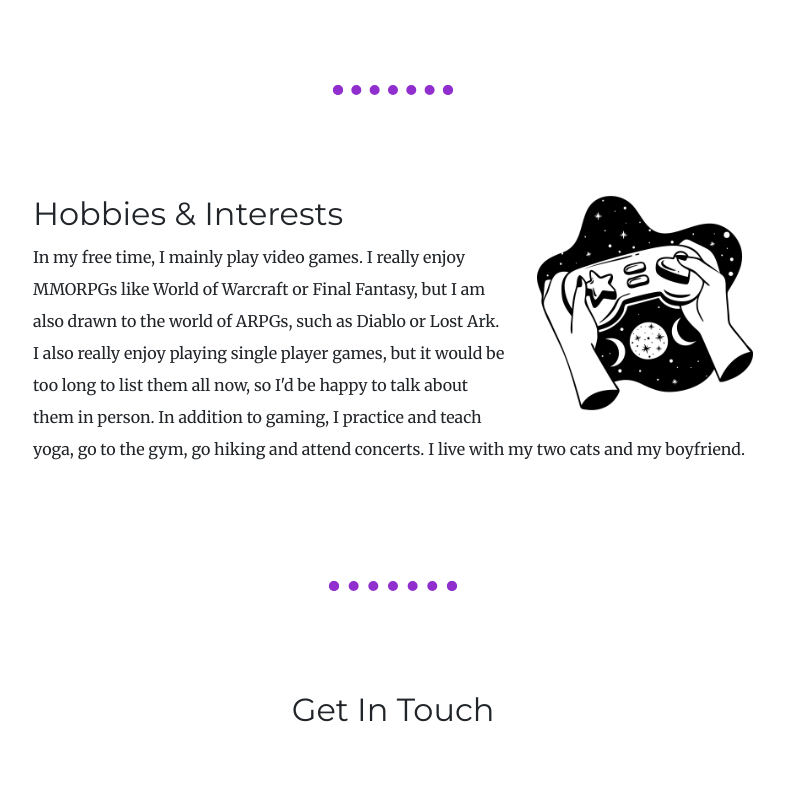
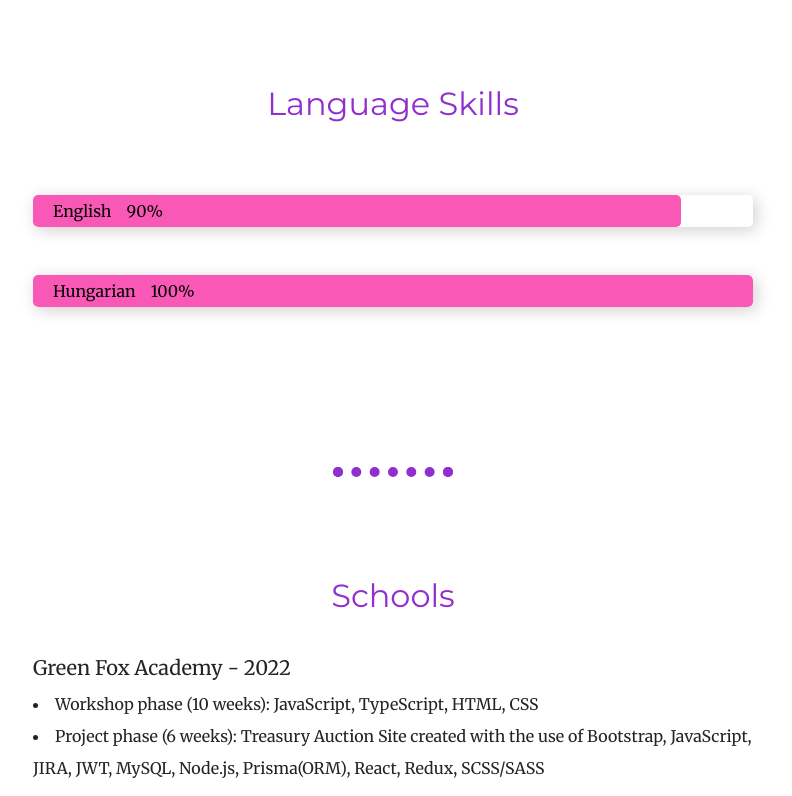
Before and after one commit to ngysc/personal-site, a React (Create React App) app: page / in a window 1280 px wide. Shown: the part 1780-2576 px from the top of the page, without its empty margins (247-1039 px from the left). Built offline with nearby package versions, Linux system fonts and the light colour scheme; a web font is replaced by a local one.

Commit message:
feat/style: add LanguageSkills and Schools, format the remaining flaws in design

```diff
--- a/src/Components/About.jsx
+++ b/src/Components/About.jsx
@@ -1,4 +1,5 @@
 import Skills from "./Skills";
+import LanguageSkills from "./LanguageSkills";
 import { useTranslation } from "react-i18next";
 import { Link } from "react-router-dom";
 
@@ -24,10 +25,23 @@ const About = () => {
             <Skills />
           </p>
         </div>
+        <h2>{t("languageSkills")}</h2>
+        <div className="skill-row first">
+          <p className="skill-para">
+            <LanguageSkills />
+          </p>
+        </div>
+        <hr />
+        <div className="skill-row second school">
+          <h2 className="school-title">{t("schools")}</h2>
+          <h5 className="skill2-para school">{t("school1")}</h5>
+          <li>{t("description")}</li>
+          <li>{t("description2")}</li>
+        </div>
         <hr />
         <div className="skill-row second">
           <img className="skill2-img" src="/assets/joystick.png" alt="" />
-          <h2>{t("hobbiesTitle")}</h2>
+          <h2 className="hobbies-title">{t("hobbiesTitle")}</h2>
           <p className="skill2-para">{t("hobbies")}</p>
         </div>
       </div>
--- a/src/Components/Header.jsx
+++ b/src/Components/Header.jsx
@@ -12,7 +12,7 @@ const Header = () => {
     <>
       <div className="main">
         <h1>{t("welcomeMessage1")}</h1>
-        <h2>{t("welcomeMessage2")}</h2>
+        <h2 className="header-text">{t("welcomeMessage2")}</h2>
         <div className="btn-language">
           <button className="btn-lng" onClick={() => changeLanguage("en")}>
             English
--- /dev/null
+++ b/src/Components/LanguageSkills.jsx
@@ -0,0 +1,53 @@
+import { useState, useEffect } from "react";
+import { useTranslation } from "react-i18next";
+
+const LanguageSkills = () => {
+  const { t } = useTranslation();
+  const [progressBarPercents, setProgressBarPercents] = useState([0, 0]);
+  const [showProgressBar, setShowProgressBar] = useState(true);
+
+  useEffect(() => {
+    const handleScroll = () => {
+      const progress = document.querySelector(".progress-bars-wrapper");
+      if (window.pageYOffset + window.innerHeight >= progress.offsetTop) {
+        setShowProgressBar(true);
+      }
+    };
+
+    window.addEventListener("scroll", handleScroll);
+    return () => window.removeEventListener("scroll", handleScroll);
+  }, []);
+
+  useEffect(() => {
+    if (showProgressBar) {
+      setProgressBarPercents([90, 100]);
+    }
+  }, [showProgressBar]);
+
+  return (
+    <div className="progress-bars-wrapper">
+      <div className="progress-bar">
+        <p className="progress-text">
+          {t("language1")}
+          <span>{showProgressBar ? progressBarPercents[0] : ""}</span>%
+        </p>
+        <div
+          className="progress-percent"
+          style={{ width: `${showProgressBar ? progressBarPercents[0] : 0}%` }}
+        ></div>
+      </div>
+      <div className="progress-bar">
+        <p className="progress-text">
+          {t("language2")}
+          <span>{showProgressBar ? progressBarPercents[1] : ""}</span>%
+        </p>
+        <div
+          className="progress-percent"
+          style={{ width: `${showProgressBar ? progressBarPercents[1] : 0}%` }}
+        ></div>
+      </div>
+    </div>
+  );
+};
+
+export default LanguageSkills;
--- a/src/Components/Skills.jsx
+++ b/src/Components/Skills.jsx
@@ -2,7 +2,7 @@ import { useState, useEffect } from "react";
 
 const Skills = () => {
   const [progressBarPercents, setProgressBarPercents] = useState([
-    0, 0, 0, 0, 0,
+    0, 0, 0, 0, 0, 0,
   ]);
   const [showProgressBar, setShowProgressBar] = useState(true);
 
--- a/src/Pages/HomePage.css
+++ b/src/Pages/HomePage.css
@@ -7,12 +7,13 @@ h2 {
   font-size: 16px;
   font-family: "Montserrat", sans-serif;
   font-weight: normal;
+  color: #912fce;
 }
 
 h3 {
   font-size: 6px;
   font-family: "Montserrat", sans-serif;
-  color: #912fce;
+  color: #912fce !important;
 }
 
 hr {
@@ -79,8 +80,12 @@ p {
   background-image: url(/public/assets/backgorund.jpg);
   background-size: cover;
   background-repeat: none;
-  color: #ffffff;
+  color: #ffffff !important;
   opacity: 0.85;
+}
+
+.header-text {
+  color: white;
 }
 
 .skills {
@@ -103,6 +108,19 @@ p {
 .skill-row.second {
   margin-top: 100px;
   text-align: left;
+}
+
+.skill-row.second.school {
+  margin-bottom: 100px;
+}
+
+.school-title {
+  text-align: center;
+  margin-bottom: 40px;
+}
+
+.hobbies-title {
+  margin-bottom: 40px;
 }
 
 .skill2-img {
--- a/src/locales/en/translation.json
+++ b/src/locales/en/translation.json
@@ -2,7 +2,14 @@
     "welcomeMessage1": "Hello, I'm Saci,",
     "welcomeMessage2": "a frontend developer.",
     "intro": "I completed a full stack web developer course offered by Green Fox Academy last year, where I learned the basics of programming and was able to create my first web projects. I quickly realized that I was stronger in frontend development, and found it to be a creative and enjoyable task. Prior to the course, I spent 2 years writing software documentation and user guides, but felt that I wanted to delve deeper into the world of development. After the course, I was given the opportunity to work on a mobile application called BeDoggie. I work as a React developer on the team, so I can do exactly what interests me the most and use all the skills I have learned over the years.",
-    "skills": "Skills",
+    "skills": "Programming Skills",
+    "languageSkills": "Language Skills",
+    "language1": "English",
+    "language2": "Hungarian",
+    "schools": "Schools",
+    "school1": "Green Fox Academy - 2022",
+    "description": "Workshop phase (10 weeks): JavaScript, TypeScript, HTML, CSS",
+    "description2": "Project phase (6 weeks): Treasury Auction Site created with the use of Bootstrap, JavaScript, JIRA, JWT, MySQL, Node.js, Prisma(ORM), React, Redux, SCSS/SASS",
     "hobbiesTitle": "Hobbies & Interests",
     "hobbies": "In my free time, I mainly play video games. I really enjoy MMORPGs like World of Warcraft or Final Fantasy, but I am also drawn to the world of ARPGs, such as Diablo or Lost Ark. I also really enjoy playing single player games, but it would be too long to list them all now, so I'd be happy to talk about them in person. In addition to gaming, I practice and teach yoga, go to the gym, go hiking and attend concerts. I live with my two cats and my boyfriend.",
     "contact": "Get In Touch",
--- a/src/locales/hu/translation.json
+++ b/src/locales/hu/translation.json
@@ -2,7 +2,14 @@
     "welcomeMessage1": "Szia, Saci vagyok,",
     "welcomeMessage2": "egy frontend fejlesztő.",
     "intro": "Tavaly végeztem egy a Green Fox Academy által kínált full stack webfejlesztő kurzusán, ahol megtanultam a programozás alapjait és elkészíthettem az első webes projektjeimet. Hamar rájöttem, hogy erősebb vagyok a frontend fejlesztésben, kreatív és élvezetes feladatnak találom. A kurzus előtt 2 évig foglalkoztam szoftver dokumentációk és user guide-ok írásával, de úgy éreztem, hogy szeretnék mélyebben elmerülni a fejlesztés világában. A kurzus után tudtam meg, lehetőséget kaptam egy BeDoggie nevű mobilapplikáció fejlesztésén dolgozni. A csapatban React fejlesztőként dolgozom, így pontosan azt csinálhatom, ami a legjobban érdekel és kamatoztathatom mindazokat a készségeimet, amiket az évek során tanultam.",
-    "skills": "Készségek",
+    "skills": "Programozói Készségek",
+    "languageSkills": "Nyelvi Készségek",
+    "language1": "Angol",
+    "language2": "Magyar",
+    "schools": "Tanulmányok",
+    "school1": "Green Fox Academy - 2022",
+    "description": "Workshop fázis (10 hét): JavaScript, TypeScript, HTML, CSS",
+    "description2": "Projekt fázis (6 hét): Kincstári Aukciós Weboldal elkészítése olyan technológiákkal, mint Bootstrap, JavaScript, JIRA, JWT, MySQL, Node.js, Prisma(ORM), React, Redux, SCSS/SASS",
     "hobbiesTitle": "Hobbik",
     "hobbies": "A szabadidőmben főleg videojátékokat játszom, nagyon szeretem az MMORPG-ket, mint a World of Warcraft vagy a Final Fantasy, de az ARPG-k világa is nagyon vonz, mint a Diablo vagy a Lost Ark. Nagyon szeretem a single player játékokat is, de nagyon hosszú lenne mindegyiket felsorolni most, így erről szívesen beszélgetek majd személyesen. Ezen kívűl jógázással, jógaoktatással foglalkozom, sokat járok edzőterembe, kirándulni és koncertekre. A két macskámmal és a barátommal élek.",
     "contact": "Kapcsolat",
```
